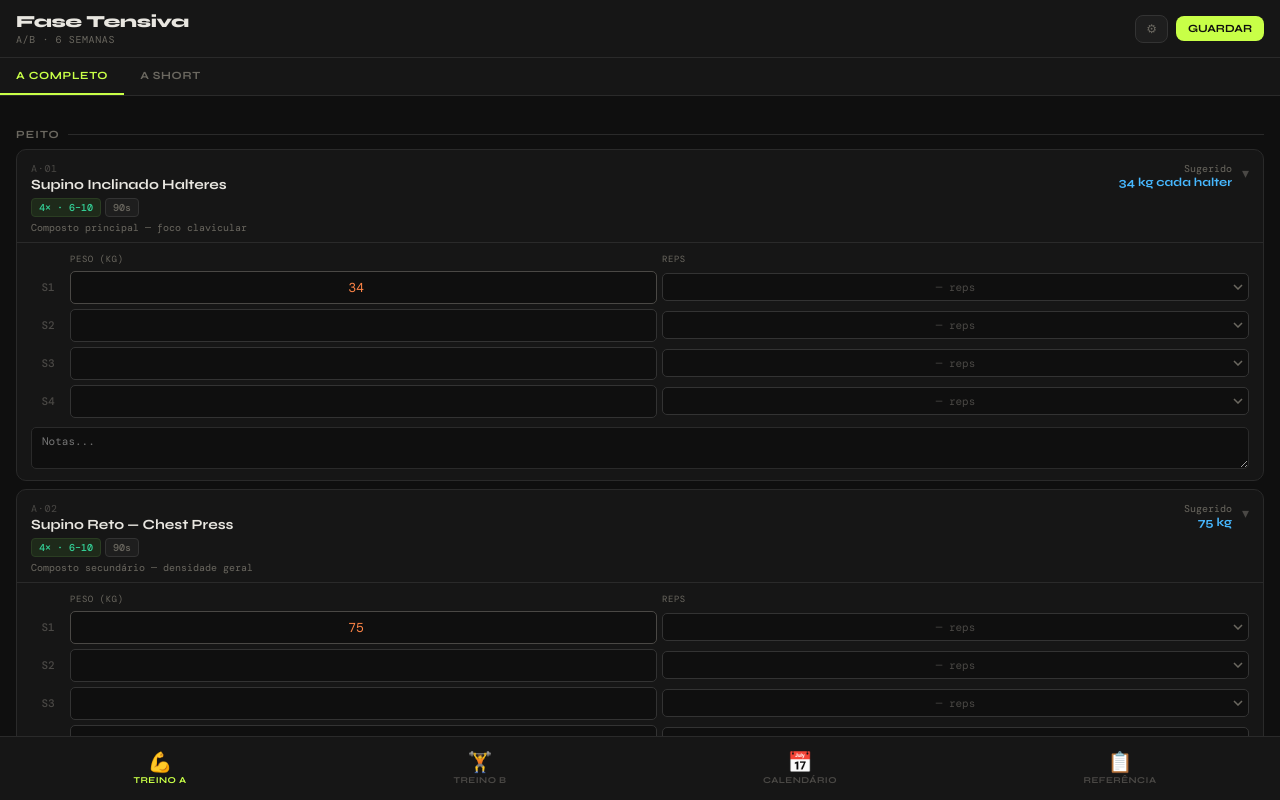
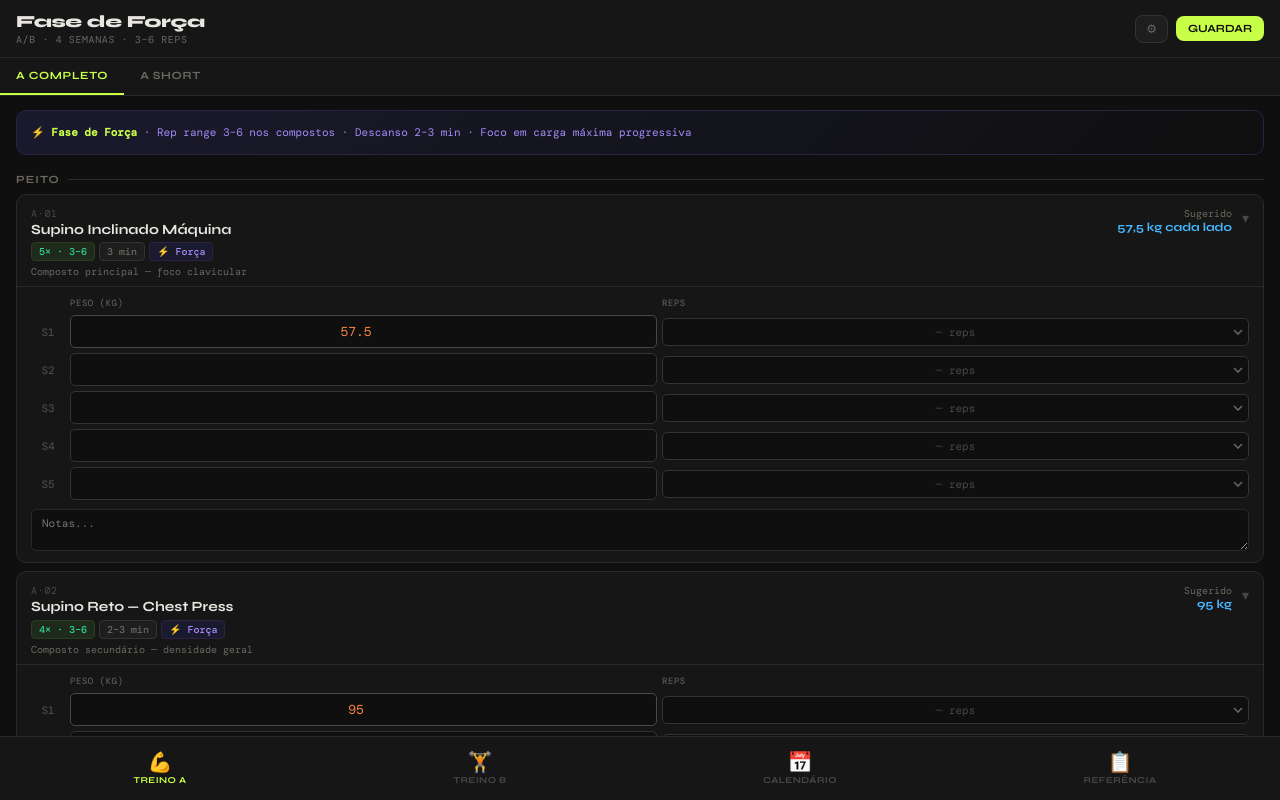
Before and after one commit to elyfranmedeiros/treino_personalizado, a plain HTML site: page index.html in a window 1280 px wide. Drawn offline with nearby package versions, Linux system fonts and the light colour scheme.

Commit message:
Add files via upload

```diff
--- a/index.html
+++ b/index.html
@@ -4,11 +4,8 @@
 <meta charset="UTF-8">
 <meta name="viewport" content="width=device-width, initial-scale=1.0, viewport-fit=cover">
 <meta name="apple-mobile-web-app-capable" content="yes">
-<meta name="theme-color" content="#0f0f0f">
-<meta name="mobile-web-app-capable" content="yes">
-<link rel="manifest" href="manifest.json">
 <meta name="apple-mobile-web-app-status-bar-style" content="black-translucent">
-<title>Fase Tensiva — Tracking</title>
+<title>Fase de Força</title>
 <style>
 @import url('https://fonts.googleapis.com/css2?family=DM+Mono:wght@400;500&family=Syne:wght@400;600;700;800&display=swap');
 :root{
@@ -65,6 +62,7 @@ body{font-family:var(--mono);background:var(--bg);color:var(--text);min-height:1
 .ex-meta{display:flex;flex-wrap:wrap;gap:4px}
 .badge{font-size:10px;font-weight:500;padding:2px 7px;border-radius:4px}
 .b-sets{background:#1e2a1a;color:var(--teal);border:1px solid #2a3d22}
+.b-forca{background:#1a1a2e;color:var(--purple);border:1px solid #2d2244}
 .b-rest{background:#1e1e1e;color:var(--muted);border:1px solid var(--border2)}
 .b-iso{background:#2a1e0a;color:var(--amber);border:1px solid #3d2d0a}
 .ex-note-small{font-size:10px;color:var(--muted);margin-top:4px}
@@ -140,6 +138,8 @@ body{font-family:var(--mono);background:var(--bg);color:var(--text);min-height:1
 .settings-btn:hover{border-color:var(--border)}
 .settings-btn.danger{color:var(--red);border-color:#2a1010}
 .settings-info{font-size:11px;color:var(--muted);line-height:1.6;margin-top:6px}
+.phase-banner{background:linear-gradient(135deg,#1a1a2e,#0f0f0f);border:1px solid #2d2244;border-radius:10px;padding:12px 14px;margin-bottom:14px;font-size:11px;color:var(--purple);line-height:1.7}
+.phase-banner strong{color:var(--accent)}
 </style>
 </head>
 <body>
@@ -147,8 +147,8 @@ body{font-family:var(--mono);background:var(--bg);color:var(--text);min-height:1
 <!-- HEADER -->
 <div class="app-header">
   <div>
-    <div class="app-title">Fase Tensiva</div>
-    <div class="app-sub">A/B · 6 Semanas</div>
+    <div class="app-title">Fase de Força</div>
+    <div class="app-sub">A/B · 4 Semanas · 3–6 reps</div>
   </div>
   <div class="header-right">
     <button class="icon-btn" onclick="showPage('settings',this)">⚙</button>
@@ -228,10 +228,10 @@ body{font-family:var(--mono);background:var(--bg);color:var(--text);min-height:1
     <div class="settings-card">
       <div class="settings-title">Fase actual</div>
       <div class="settings-info">
-        <strong style="color:var(--text)">Fase Tensiva</strong> · Rep range 6–10 (compostos) / 8–12 (isolados)<br>
+        <strong style="color:var(--text)">Fase de Força</strong> · Rep range 3–6 (compostos) / 8–12 (quebra de platô)<br>
         Sequência semanal: A · B · As · B · A · Bs<br>
-        Descanso: 90s compostos · 75s compostos secundários · 60s isolados<br>
-        Cardio (short days): A Short → caminhada 20min · B Short → elíptico 10min + caminhada 10min
+        Descanso: 2–3 min compostos · 60–75s isolados/quebra de platô<br>
+        Sem técnicas avançadas nos compostos principais — foco em carga máxima progressiva
       </div>
     </div>
     <div class="settings-card">
@@ -269,51 +269,47 @@ body{font-family:var(--mono);background:var(--bg);color:var(--text);min-height:1
 const SEQ=['A','B','As','B','A','Bs'];
 const MACH_REG={};
 
-const TREINO_A=[
-  {id:'a01',num:'A·01',grp:'Peito',name:'Supino Inclinado Halteres',sets:4,reps:'6–10',rest:'90s',sug:'34 kg cada halter',inc:2,note:'Composto principal — foco clavicular'},
-  {id:'a02',num:'A·02',grp:'Peito',name:'Supino Reto — Chest Press',sets:4,reps:'6–10',rest:'90s',sug:'75 kg',inc:2.5,note:'Composto secundário — densidade geral'},
-  {id:'a03',num:'A·03',grp:'Peito',name:'Crucifixo Inclinado',sets:3,reps:'8–12',rest:'60s',sug:'20 kg cada halter',inc:2,iso:true,note:'Isolado superior — quebra platô'},
-  {id:'a04',num:'A·04',grp:'Peito',name:'Squeeze Press Reto',sets:3,reps:'8–12',rest:'60s',sug:'22 kg cada halter',inc:2,iso:true,note:'Isolado esternal — contração isométrica'},
-  {id:'a05',num:'A·05',grp:'Ombro',name:'Desenvolvimento — Máquina',sets:3,reps:'6–10',rest:'75s',sug:'22,5 kg cada lado',inc:2.5,note:'Deltóide anterior'},
-  {id:'a06',num:'A·06',grp:'Ombro',name:'Elevação Lateral na Polia',sets:3,reps:'10–12',rest:'60s',sug:'MN 9 kg · MV 4,5 kg',inc:1,note:'Deltóide medial — tensão constante',mach:{name:'el',label:'Polia:',opts:[{v:'mn',cls:'mn',txt:'MN'},{v:'mv',cls:'mv',txt:'MV'}],smap:{mn:'MN → 9 kg',mv:'MV → 4,5 kg'},wmap:{mn:'9',mv:'4.5'}}},
-  {id:'a07',num:'A·07',grp:'Ombro',name:'Face Pull na Polia',sets:3,reps:'12–15',rest:'60s',sug:'18 kg',inc:2.5,note:'Deltóide posterior + rotação externa'},
-  {id:'a08',num:'A·08',grp:'Trapézio',name:'Shrug — Halteres',sets:3,reps:'8–12',rest:'60s',sug:'20 kg cada halter',inc:2,note:'Isométrico 2s no topo'},
-  {id:'a09',num:'A·09',grp:'Tríceps',name:'Pushdown — Corda',sets:3,reps:'8–12',rest:'75s',sug:'24,9 kg',inc:2.5,note:'Cabeças lateral e medial'},
-  {id:'a10',num:'A·10',grp:'Tríceps',name:'Overhead — Halter (2 mãos, sentado)',sets:3,reps:'8–12',rest:'75s',sug:'22,5 kg',inc:2.5,note:'Cabeça longa — alongamento máximo'},
-  {id:'a11',num:'A·11',grp:'Tríceps',name:'Extensão Unilateral — Polia',sets:3,reps:'10–12',rest:'60s',sug:'9,5 kg',inc:1,iso:true,note:'Cabeça longa em contração — quebra platô'},
-];
-const TREINO_AS=[
-  {id:'as01',num:'AS·01',grp:'Peito',name:'Supino Inclinado Halteres',sets:2,reps:'6–10',rest:'60s',sug:'34 kg cada halter',inc:2},
-  {id:'as02',num:'AS·02',grp:'Peito',name:'Supino Reto — Chest Press',sets:2,reps:'6–10',rest:'60s',sug:'75 kg',inc:2.5},
-  {id:'as03',num:'AS·03',grp:'Peito',name:'Crucifixo Inclinado',sets:2,reps:'8–12',rest:'45s',sug:'20 kg cada halter',inc:2,iso:true},
-  {id:'as04',num:'AS·04',grp:'Ombro',name:'Desenvolvimento — Máquina',sets:2,reps:'6–10',rest:'60s',sug:'22,5 kg cada lado',inc:2.5},
-  {id:'as05',num:'AS·05',grp:'Ombro',name:'Elevação Lateral na Polia',sets:2,reps:'10–12',rest:'45s',sug:'MN 9 kg · MV 4,5 kg',inc:1,mach:{name:'el_s',label:'Polia:',opts:[{v:'mn',cls:'mn',txt:'MN'},{v:'mv',cls:'mv',txt:'MV'}],smap:{mn:'MN → 9 kg',mv:'MV → 4,5 kg'},wmap:{mn:'9',mv:'4.5'}}},
-  {id:'as06',num:'AS·06',grp:'Tríceps',name:'Pushdown — Corda',sets:2,reps:'8–12',rest:'45s',sug:'24,9 kg',inc:2.5},
-  {id:'as07',num:'AS·07',grp:'Tríceps',name:'Overhead — Halter (sentado)',sets:2,reps:'8–12',rest:'45s',sug:'22,5 kg',inc:2.5},
-];
-const TREINO_B=[
-  {id:'b01',num:'B·01',grp:'Costas',name:'Puxada Aberta (Pulldown)',sets:4,reps:'6–10',rest:'90s',sug:'64 kg',inc:5,note:'Largura — prioridade #1'},
-  {id:'b02',num:'B·02',grp:'Costas',name:'Remada Unilateral — Halter',sets:4,reps:'8–10',rest:'75s',sug:'24 kg cada lado',inc:2,note:'Espessura + amplitude máxima'},
-  {id:'b03',num:'B·03',grp:'Costas',name:'Remada Baixa Polia (pegada neutra)',sets:3,reps:'8–12',rest:'75s',sug:'64 kg',inc:2.5,note:'Espessura dorsal inferior'},
-  {id:'b04',num:'B·04',grp:'Costas',name:'Pulldown Braço Estendido',sets:3,reps:'10–12',rest:'60s',sug:'MN 41 kg · MV 18 kg',inc:2.5,iso:true,note:'Isolado dorsal puro — quebra platô',mach:{name:'pb',label:'Polia:',opts:[{v:'mn',cls:'mn',txt:'MN'},{v:'mv',cls:'mv',txt:'MV'}],smap:{mn:'MN → 41 kg',mv:'MV → 18 kg'},wmap:{mn:'41',mv:'18'}}},
-  {id:'b05',num:'B·05',grp:'Bíceps',name:'Rosca Direta — EZ / Barra W',sets:3,reps:'8–10',rest:'75s',sug:'24,9 kg',inc:2.5,note:'Massa geral — composto base'},
-  {id:'b06',num:'B·06',grp:'Bíceps',name:'Rosca Inclinada — Halteres',sets:3,reps:'8–10',rest:'75s',sug:'12 kg cada halter',inc:2,note:'Cabeça longa — pré-estiramento máximo'},
-  {id:'b07',num:'B·07',grp:'Bíceps',name:'Rosca Concentrada',sets:3,reps:'10–12',rest:'60s',sug:'10 kg',inc:1,iso:true,note:'Cabeça longa em contração — quebra platô'},
-];
-const TREINO_BS=[
-  {id:'bs01',num:'BS·01',grp:'Costas',name:'Puxada Aberta (Pulldown)',sets:2,reps:'6–10',rest:'60s',sug:'64 kg',inc:5},
-  {id:'bs02',num:'BS·02',grp:'Costas',name:'Remada Unilateral — Halter',sets:2,reps:'8–10',rest:'60s',sug:'24 kg cada lado',inc:2},
-  {id:'bs03',num:'BS·03',grp:'Costas',name:'Remada Baixa Polia',sets:2,reps:'8–12',rest:'45s',sug:'64 kg',inc:2.5},
-  {id:'bs04',num:'BS·04',grp:'Bíceps',name:'Rosca Direta — EZ / Barra W',sets:2,reps:'8–10',rest:'60s',sug:'24,9 kg',inc:2.5},
-  {id:'bs05',num:'BS·05',grp:'Bíceps',name:'Rosca Inclinada — Halteres',sets:2,reps:'8–10',rest:'45s',sug:'12 kg cada halter',inc:2},
-];
-const TRAINS={a:TREINO_A,as:TREINO_AS,b:TREINO_B,bs:TREINO_BS};
+const TRAINS={
+  a:[
+    {id:'a01',num:'A·01',grp:'Peito',name:'Supino Inclinado Máquina',sets:5,reps:'3–6',rest:'3 min',sug:'57,5 kg cada lado',inc:2.5,forca:true,note:'Composto principal — foco clavicular'},
+    {id:'a02',num:'A·02',grp:'Peito',name:'Supino Reto — Chest Press',sets:4,reps:'3–6',rest:'2–3 min',sug:'95 kg',inc:2.5,forca:true,note:'Composto secundário — densidade geral'},
+    {id:'a03',num:'A·03',grp:'Peito',name:'Crucifixo Polia Baixa',sets:3,reps:'10–12',rest:'75s',sug:'6,8 kg cada lado',inc:1,iso:true,note:'Quebra platô — isolamento clavicular'},
+    {id:'a04',num:'A·04',grp:'Ombro',name:'Desenvolvimento — Máquina',sets:4,reps:'3–6',rest:'2–3 min',sug:'32,5 kg cada lado',inc:2.5,forca:true,note:'Deltóide anterior — carga máxima'},
+    {id:'a05',num:'A·05',grp:'Ombro',name:'Elevação Lateral — Halter',sets:3,reps:'8–12',rest:'60s',sug:'12 kg cada halter',inc:2,note:'Deltóide medial — complementar'},
+    {id:'a06',num:'A·06',grp:'Tríceps',name:'Pushdown — Barra Reta',sets:4,reps:'3–6',rest:'2–3 min',sug:'34 kg',inc:2.5,forca:true,note:'Cabeças lateral e medial — carga máxima'},
+    {id:'a07',num:'A·07',grp:'Tríceps',name:'Tríceps Coice — Polia',sets:3,reps:'10–12',rest:'60s',sug:'6,8 kg',inc:1,iso:true,note:'Quebra platô — contração máxima'},
+    {id:'a08',num:'A·08',grp:'Trapézio',name:'Shrug — Halteres',sets:3,reps:'8–12',rest:'60s',sug:'28 kg cada halter',inc:2,note:'Isométrico 2s no topo'},
+  ],
+  as:[
+    {id:'as01',num:'AS·01',grp:'Peito',name:'Supino Inclinado Máquina',sets:2,reps:'3–6',rest:'2 min',sug:'57,5 kg cada lado',inc:2.5,forca:true},
+    {id:'as02',num:'AS·02',grp:'Peito',name:'Supino Reto — Chest Press',sets:2,reps:'3–6',rest:'2 min',sug:'95 kg',inc:2.5,forca:true},
+    {id:'as03',num:'AS·03',grp:'Peito',name:'Crucifixo Polia Baixa',sets:2,reps:'10–12',rest:'60s',sug:'6,8 kg cada lado',inc:1,iso:true},
+    {id:'as04',num:'AS·04',grp:'Ombro',name:'Desenvolvimento — Máquina',sets:2,reps:'3–6',rest:'2 min',sug:'32,5 kg cada lado',inc:2.5,forca:true},
+    {id:'as05',num:'AS·05',grp:'Ombro',name:'Elevação Lateral — Halter',sets:2,reps:'8–12',rest:'45s',sug:'12 kg cada halter',inc:2},
+    {id:'as06',num:'AS·06',grp:'Tríceps',name:'Pushdown — Barra Reta',sets:2,reps:'3–6',rest:'2 min',sug:'34 kg',inc:2.5,forca:true},
+    {id:'as07',num:'AS·07',grp:'Tríceps',name:'Tríceps Coice — Polia',sets:2,reps:'10–12',rest:'45s',sug:'6,8 kg',inc:1,iso:true},
+  ],
+  b:[
+    {id:'b01',num:'B·01',grp:'Costas',name:'Puxada Aberta (Pulldown)',sets:4,reps:'3–6',rest:'2–3 min',sug:'83 kg',inc:5,forca:true,note:'Largura — prioridade #1'},
+    {id:'b02',num:'B·02',grp:'Costas',name:'Remada Cavalinho (chest supported)',sets:4,reps:'3–6',rest:'2–3 min',sug:'52,5 kg',inc:2.5,forca:true,note:'Espessura — pegada neutra'},
+    {id:'b03',num:'B·03',grp:'Costas',name:'Remada Baixa Polia',sets:3,reps:'10–12',rest:'75s',sug:'73 kg',inc:2.5,iso:true,note:'Quebra platô — dorsal inferior'},
+    {id:'b04',num:'B·04',grp:'Bíceps',name:'Rosca Direta — Barra Reta',sets:4,reps:'3–6',rest:'2–3 min',sug:'34 kg',inc:2.5,forca:true,note:'Amplitude total — carga máxima'},
+    {id:'b05',num:'B·05',grp:'Bíceps',name:'Rosca Martelo — Polia Corda',sets:3,reps:'8–12',rest:'60s',sug:'18,1 kg',inc:1,note:'Desenho lateral — abertura da corda no topo (squeeze)'},
+  ],
+  bs:[
+    {id:'bs01',num:'BS·01',grp:'Costas',name:'Puxada Aberta (Pulldown)',sets:2,reps:'3–6',rest:'2 min',sug:'83 kg',inc:5,forca:true},
+    {id:'bs02',num:'BS·02',grp:'Costas',name:'Remada Cavalinho',sets:2,reps:'3–6',rest:'2 min',sug:'52,5 kg',inc:2.5,forca:true},
+    {id:'bs03',num:'BS·03',grp:'Costas',name:'Remada Baixa Polia',sets:2,reps:'10–12',rest:'60s',sug:'73 kg',inc:2.5,iso:true},
+    {id:'bs04',num:'BS·04',grp:'Bíceps',name:'Rosca Direta — Barra Reta',sets:2,reps:'3–6',rest:'2 min',sug:'34 kg',inc:2.5,forca:true},
+    {id:'bs05',num:'BS·05',grp:'Bíceps',name:'Rosca Martelo — Polia Corda',sets:2,reps:'8–12',rest:'45s',sug:'18,1 kg',inc:1},
+  ],
+};
 
 // ══════════════════════════════════════════════════════════════
 // STORAGE
 // ══════════════════════════════════════════════════════════════
-const SK='tensiva_app';
-const SK_CAL='tensiva_cal';
+const SK='forca_app_v2';
+const SK_CAL='forca_cal';
 function ldT(){try{return JSON.parse(localStorage.getItem(SK)||'{}');}catch(e){return {};}}
 function svT(d){try{localStorage.setItem(SK,JSON.stringify(d));}catch(e){}}
 function ldC(){try{return JSON.parse(localStorage.getItem(SK_CAL)||'{}');}catch(e){return {};}}
@@ -422,7 +418,7 @@ function renderTrain(containerId,tr){
   if(!container)return;
   const blocks={};
   list.forEach(ex=>{if(!blocks[ex.grp])blocks[ex.grp]=[];blocks[ex.grp].push(ex);});
-  let html='';
+  let html='<div class="phase-banner">⚡ <strong>Fase de Força</strong> · Rep range 3–6 nos compostos · Descanso 2–3 min · Foco em carga máxima progressiva</div>';
   Object.keys(blocks).forEach(grp=>{
     html+='<div class="block-title">'+grp+'</div>';
     blocks[grp].forEach(ex=>{
@@ -436,7 +432,8 @@ function renderTrain(containerId,tr){
         +'<div class="ex-meta">'
         +'<span class="badge b-sets">'+ex.sets+'× · '+ex.reps+'</span>'
         +'<span class="badge b-rest">'+ex.rest+'</span>'
-        +(ex.iso?'<span class="badge b-iso">quebra platô</span>':'')
+        +(ex.forca?'<span class="badge b-forca">⚡ Força</span>':'')
+        +(ex.iso?'<span class="badge b-iso">Quebra platô</span>':'')
         +'</div>'
         +(ex.note?'<div class="ex-note-small">'+ex.note+'</div>':'')
         +'</div>'
```
